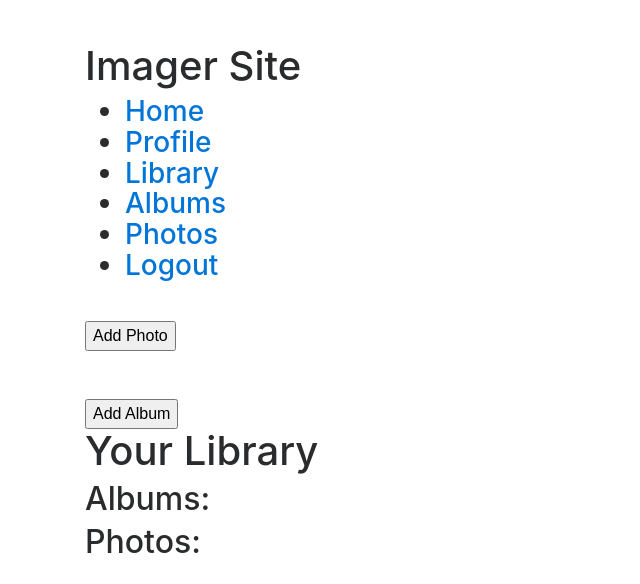
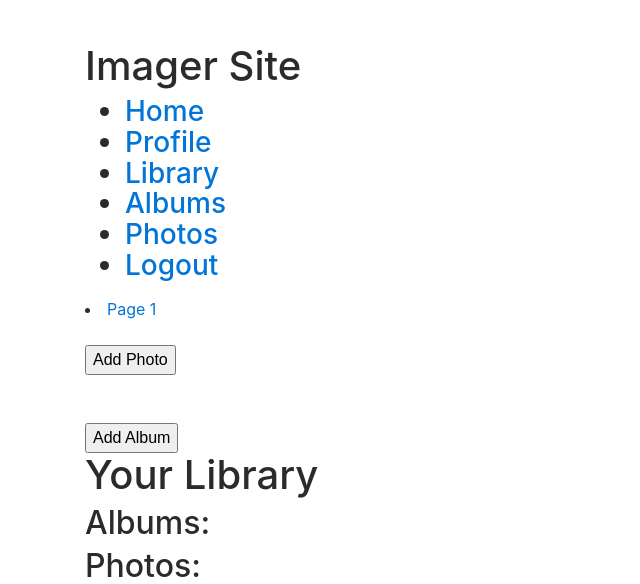
Before and after one commit to JSchatzman/django-imager, a Django app: a page that uses imagersite/imager_images/templates/imager_images/library.html in a window 1280 px wide. Shown: the top 584 px of the page, without its empty margins (0-640 px from the left). Run offline with Django 3.2, Linux system fonts and the light colour scheme; the visitor is signed in with stand-in values (Sample User, id 1); data that the repository does not hold is empty; some libraries are stand-ins or nearby versions.

Commit message:
paginator

```diff
--- a/imagersite/imager_images/templates/imager_images/album_id.html
+++ b/imagersite/imager_images/templates/imager_images/album_id.html
@@ -2,6 +2,9 @@
 
 {% block body %}
     <section>
+    {% for page_num in paginator.page_range %}
+    <a href="?page={{ page_num }}">Page {{ page_num }} | </a>
+    {% endfor %}
         <ul>
         {% for pic in photos %}
             <li><img src="{{ pic.photo.url }}"></li>
--- a/imagersite/imager_images/templates/imager_images/all_albums.html
+++ b/imagersite/imager_images/templates/imager_images/all_albums.html
@@ -1,6 +1,9 @@
 {% extends "layout.html" %}
 
 {% block body %}
+{% for page_num in paginator.page_range %}
+    <a href="?page={{ page_num }}">Page {{ page_num }} | </a>
+{% endfor %}
 <ul>
     {% for album in albums %}
     <img src="{{ album.cover_photo.url }}" style="max-width: 70%">
--- a/imagersite/imager_images/templates/imager_images/all_photos.html
+++ b/imagersite/imager_images/templates/imager_images/all_photos.html
@@ -1,6 +1,9 @@
 {% extends "layout.html" %}
 
 {% block body %}
+{% for page_num in paginator.page_range %}
+    <a href="?page={{ page_num }}">Page {{ page_num }} | </a>
+{% endfor %}
 <ul>
     {% for photo in photos %}
     <img src="{{ photo.photo.url }}" style="max-width: 70%">
--- a/imagersite/imager_images/templates/imager_images/library.html
+++ b/imagersite/imager_images/templates/imager_images/library.html
@@ -3,7 +3,17 @@
 The Library
 {% endblock %}
 {% block body %}
+
 {% if user.username %}
+    {% if  photos.paginator.page_range > albums.paginator.page_range %}
+        {% for page_num in photos.paginator.page_range %}
+            <li><a href="?page={{ page_num }}">Page {{ page_num }}</a></li>
+        {% endfor %}
+    {% else %}
+        {% for page_num in albums.paginator.page_range %}
+            <li><a href="?page={{ page_num }}">Page {{ page_num }}</a></li>
+        {% endfor %}
+    {% endif %}
     <br>
     <form action="{% url 'add_photo' %}">
         <input type="submit" value="Add Photo">
--- a/imagersite/imager_images/templates/imager_images/photo_id.html
+++ b/imagersite/imager_images/templates/imager_images/photo_id.html
@@ -7,8 +7,8 @@
     {% else %}
     <li><img src="{{ photo.photo.url }}" style="max-width: 70%"></li>
     <br>
-    {% for tag in tags %}
-    <a href="{% url 'tagged_photos' the_tag=tag %}">{{ tag }}</a> |
+    {% for tag in photo.tags.all %}
+    <a href="{% url 'tagged_photos' the_tag=tag.name %}">{{ tag.name }}</a> |
     {% endfor %}
     <br>
     Title: {{ photo.title }}
--- a/imagersite/imager_images/templates/imager_images/tagged_photos.html
+++ b/imagersite/imager_images/templates/imager_images/tagged_photos.html
@@ -1,6 +1,9 @@
 {% extends "layout.html" %}
 
 {% block body %}
+{% for page_num in paginator.page_range %}
+    <a href="?page={{ page_num }}">Page {{ page_num }} | </a>
+{% endfor %}
 <ul>
     {% for photo in photos %}
     <img src="{{ photo.photo.url }}" style="max-width: 70%">
--- a/imagersite/imager_images/urls.py
+++ b/imagersite/imager_images/urls.py
@@ -24,5 +24,5 @@ urlpatterns = [
     url(r'^library/$', LibraryView.as_view(), name="library"),
     url(r'^photos/add/$', AddPhotoView.as_view(), name="add_photo"),
     url(r'^albums/add/$', AddAlbumView.as_view(), name="add_album"),
-    url(r'^photos/tags/(?P<bthe_tag>\d+)/$', TaggedPhotosView.as_view(), name='tagged_photos')
+    url(r'^photos/(?P<the_tag>\d+)/$', TaggedPhotosView.as_view(), name='tagged_photos')
 ]
--- a/imagersite/imager_images/views.py
+++ b/imagersite/imager_images/views.py
@@ -6,6 +6,7 @@ from django.urls import reverse_lazy
 from django.contrib.auth.mixins import LoginRequiredMixin
 from django.shortcuts import redirect
 from django.utils import timezone
+from django.core.paginator import Paginator, EmptyPage
 
 
 class PhotoView(TemplateView):
@@ -16,9 +17,8 @@ class PhotoView(TemplateView):
     def get_context_data(self, pk):
         """Rewrite get_context_data to add our data."""
         photo = Photo.objects.get(pk=pk)
-        tags = [name['name'] for name in photo.tags.values()]
         if photo.published == 'PUBLIC' or photo.photographer.user == self.request.user:
-            return {'photo': photo, 'tags': tags}
+            return {'photo': photo}
         else:
             error = "You cannot view this photo because you are not logged in."
             return {"error": error}
@@ -28,6 +28,7 @@ class AlbumView(TemplateView):
     """View a album."""
 
     template_name = 'imager_images/album_id.html'
+    paginate_by = 4
 
     def get_context_data(self, pk):
         """Get context for album view."""
@@ -42,6 +43,7 @@ class AllPhotosView(ListView):
     template_name = 'imager_images/all_photos.html'
     model = Photo
     context_object_name = "photos"
+    paginate_by = 4
 
     def get_queryset(self):
         """Return list of all photos for this user."""
@@ -54,6 +56,7 @@ class AllAlbumsView(ListView):
     template_name = 'imager_images/all_albums.html'
     model = Album
     context_object_name = "albums"
+    paginate_by = 4
 
     def get_queryset(self):
         """Return list of all albums for this user."""
@@ -68,9 +71,25 @@ class LibraryView(TemplateView):
     def get_context_data(self):
         """Get context for library view."""
         if self.request.user.is_authenticated():
-            albums = self.request.user.profile.albums.all()
-            photos = self.request.user.profile.photos.all()
+            all_albums = self.request.user.profile.albums.all()
+            all_photos = self.request.user.profile.photos.all()
             user = self.request.user
+
+            this_page = self.request.GET.get('page', 1)
+
+            album_pages = Paginator(all_albums, 2)
+            photo_pages = Paginator(all_photos, 2)
+
+            try:
+                albums = album_pages.page(this_page)
+            except EmptyPage:
+                albums = album_pages.page(albums.paginator.page_range)
+
+            try:
+                photos = photo_pages.page(this_page)
+            except EmptyPage:
+                photos = photo_pages.page(photos.paginator.page_range)
+
             return {'albums': albums, 'photos': photos, 'user': user}
 
 
@@ -164,13 +183,14 @@ class EditAlbumView(LoginRequiredMixin, UpdateView):
         return False
 
 
-class TaggedPhotosView(ListView):
+class TaggedPhotosView(TemplateView):
     """Photoes of the same tagg."""
 
     template_name = 'imager_images/tagged_photos.html'
+    paginate_by = 4
 
     def get_context_data(self, the_tag):
         """Get images with the same tag."""
         photos = Photo.objects.filter(the_tag in Photo.objects.tags.values())
-        tags = [name['name'] for name in photo.tags.values()]
+        tags = [tag for tag in photo.tags.values()]
         return {'photos': photos, 'tags': tags}
```
Lines whose indentation alone changed are shown as unchanged.
